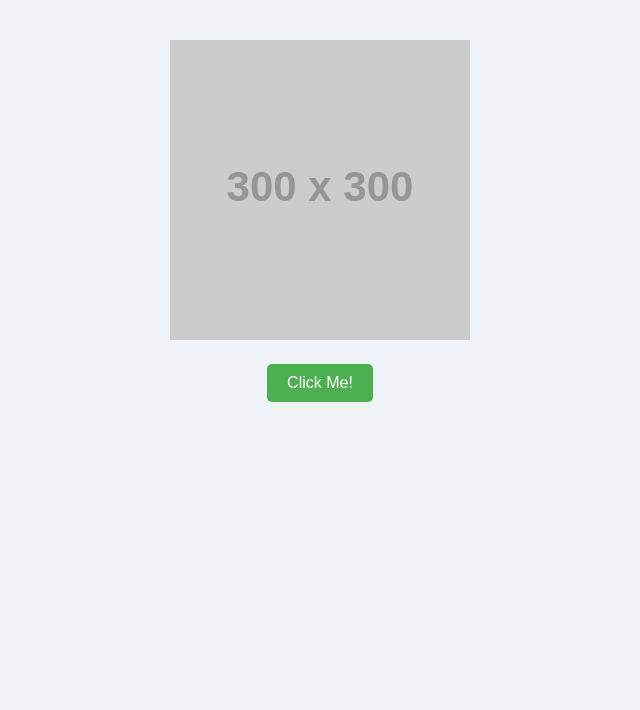
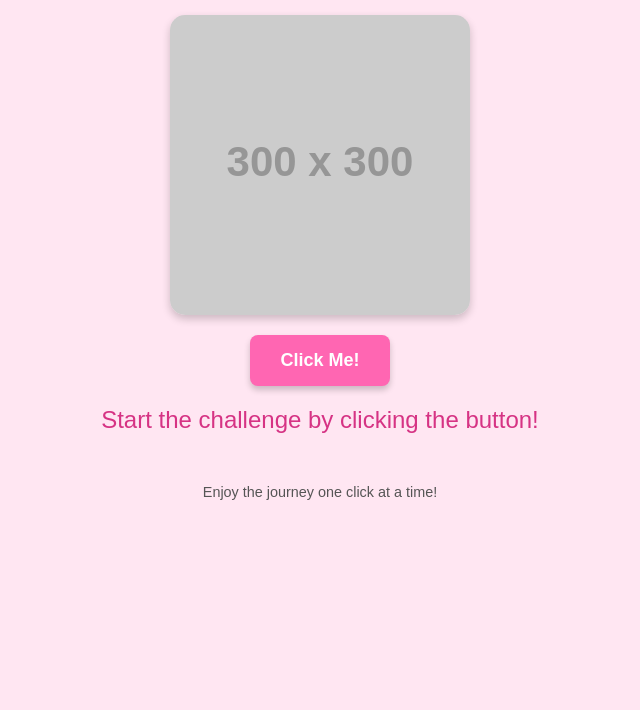
Before and after one commit to John134287/john134287.github.io, a plain HTML site: page index.html in a window 1280 px wide. Shown: the part 90-800 px from the top of the page, without its empty margins (320-960 px from the left). Drawn offline with Linux system fonts and the light colour scheme; placeholder pictures from the web are drawn by us.

Commit message:
Update index.html for effects

```diff
--- a/index.html
+++ b/index.html
@@ -3,52 +3,81 @@
 <head>
     <meta charset="UTF-8">
     <meta name="viewport" content="width=device-width, initial-scale=1.0">
-    <title>Click Through 10 Steps</title>
+    <title>10-Step Click Challenge</title>
     <style>
-        /* Page styling */
+        /* General Page Styling */
         body {
-            font-family: Arial, sans-serif;
-            text-align: center;
+            font-family: 'Poppins', Arial, sans-serif;
+            background-color: #ffe6f2; /* Light pink background */
             margin: 0;
             padding: 0;
-            background-color: #f0f4f8;
+            text-align: center;
+            color: #333;
         }
 
-        /* Image styling */
+        h1 {
+            color: #d63384; /* Darker pink for headings */
+            margin-top: 30px;
+            font-size: 2.5rem;
+        }
+
+        /* Image Styling */
         #main-image {
             width: 300px;
             height: auto;
-            margin-top: 50px;
+            margin: 30px auto 20px;
+            border-radius: 15px;
+            box-shadow: 0 4px 8px rgba(0, 0, 0, 0.2);
+            display: block;
         }
 
-        /* Button styling */
+        /* Button Styling */
         #click-button {
-            padding: 10px 20px;
-            font-size: 16px;
-            background-color: #4CAF50;
+            padding: 15px 30px;
+            font-size: 18px;
+            font-weight: bold;
+            background-color: #ff66b2; /* Pink button */
             color: white;
             border: none;
-            border-radius: 5px;
+            border-radius: 8px;
             cursor: pointer;
-            margin-top: 20px;
+            transition: all 0.3s ease;
+            box-shadow: 0 4px 6px rgba(0, 0, 0, 0.2);
         }
 
         #click-button:hover {
-            background-color: #45a049;
+            background-color: #d63384; /* Darker pink */
+            transform: translateY(-2px);
+            box-shadow: 0 6px 10px rgba(0, 0, 0, 0.3);
         }
 
-        /* Message styling */
+        #click-button:disabled {
+            background-color: #f0a1c3;
+            cursor: not-allowed;
+            box-shadow: none;
+        }
+
+        /* Message Styling */
         #message {
             margin-top: 20px;
-            font-size: 20px;
-            color: #333;
+            font-size: 1.5rem;
+            font-weight: 500;
+            color: #d63384; /* Darker pink */
+        }
+
+        /* Footer */
+        footer {
+            margin-top: 50px;
+            font-size: 0.9rem;
+            color: #555;
         }
     </style>
 </head>
 <body>
-    <h1>Click Through the Steps</h1>
+    <h1>10-Step Click Challenge</h1>
+
     <!-- Image -->
-    <img id="main-image" src="https://via.placeholder.com/300" alt="Placeholder Image">
+    <img id="main-image" src="https://via.placeholder.com/300/ff66b2/ffffff?text=Step+1" alt="Step Image">
 
     <!-- Button -->
     <div>
@@ -56,25 +85,43 @@
     </div>
 
     <!-- Message Area -->
-    <div id="message"></div>
+    <div id="message">Start the challenge by clicking the button!</div>
+
+    <!-- Footer -->
+    <footer>Enjoy the journey one click at a time!</footer>
 
     <script>
-        // JavaScript for button click
-        let count = 0; // Counter to keep track of clicks
+        let count = 0; // Counter
         const totalClicks = 10; // Total steps
         const messageDiv = document.getElementById("message");
         const button = document.getElementById("click-button");
+        const image = document.getElementById("main-image");
 
-        // Button click event listener
+        // Update the image source for each step (optional)
+        const images = [
+            "https://via.placeholder.com/300/ff66b2/ffffff?text=Step+1",
+            "https://via.placeholder.com/300/ff66b2/ffffff?text=Step+2",
+            "https://via.placeholder.com/300/ff66b2/ffffff?text=Step+3",
+            "https://via.placeholder.com/300/ff66b2/ffffff?text=Step+4",
+            "https://via.placeholder.com/300/ff66b2/ffffff?text=Step+5",
+            "https://via.placeholder.com/300/ff66b2/ffffff?text=Step+6",
+            "https://via.placeholder.com/300/ff66b2/ffffff?text=Step+7",
+            "https://via.placeholder.com/300/ff66b2/ffffff?text=Step+8",
+            "https://via.placeholder.com/300/ff66b2/ffffff?text=Step+9",
+            "https://via.placeholder.com/300/ff66b2/ffffff?text=Step+10",
+        ];
+
+        // Button click logic
         button.addEventListener("click", () => {
-            count++; // Increment the count
+            count++;
 
             if (count < totalClicks) {
                 messageDiv.textContent = `Step ${count}: Keep going!`;
+                image.src = images[count]; // Update image
             } else if (count === totalClicks) {
-                messageDiv.textContent = "Final Step: You made it!";
-                button.disabled = true; // Disable button after completion
-                button.style.backgroundColor = "#ccc";
+                messageDiv.textContent = "Final Step: You made it! 🎉";
+                image.src = "https://via.placeholder.com/300/d63384/ffffff?text=Finished!";
+                button.disabled = true; // Disable button
             }
         });
     </script>
```
